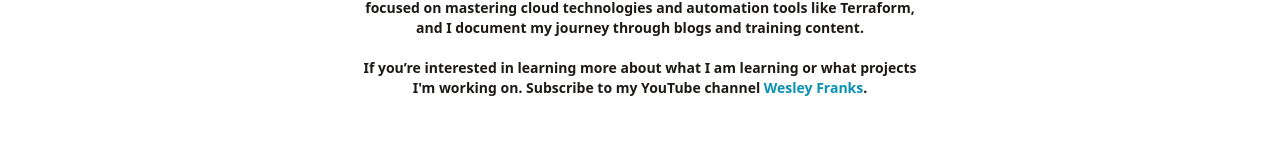
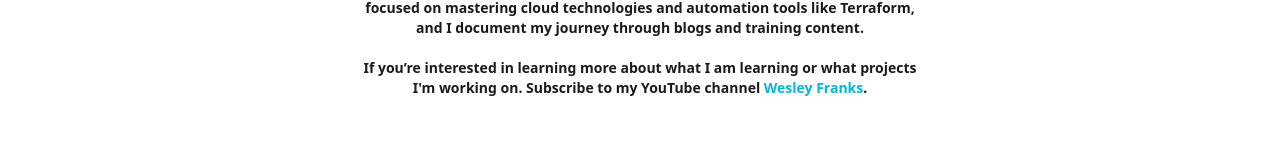
Before and after one commit to wesleyfranks/portfolio, a React (Vite) app: page / in a window 1280 px wide. Shown: the part 386-530 px from the top of the page. Built offline with nearby package versions, Linux system fonts and the light colour scheme.

Commit message:
updated youtube link text colors in tailwindcss

```diff
--- a/src/components/Intro.jsx
+++ b/src/components/Intro.jsx
@@ -29,7 +29,7 @@ const Intro = () => {
           <a
             href="https://www.youtube.com/wesleyfranks"
             target="_blank"
-            className="text-cyan-600
+            className="text-cyan-500 dark:text-sky-400
           hover:underline underline-offset-2
           decoration-2 decoration-red-600"
           >
```
